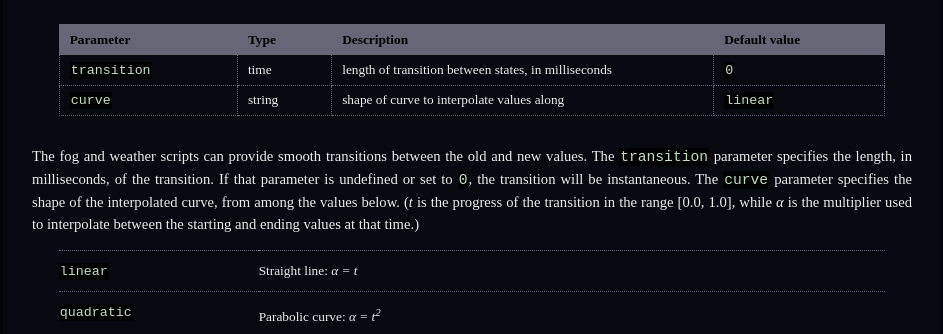
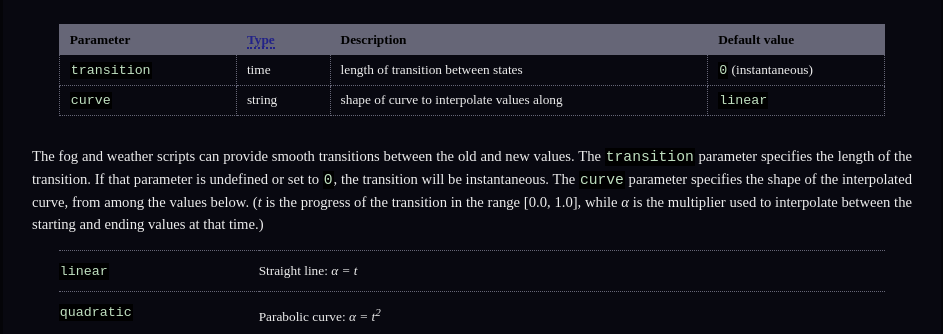
Before and after one commit to kdau/KDScript, a plain HTML site: page rendering-effects.html in a window 1280 px wide. Shown: the part 448-782 px from the top of the page, without its empty margins (144-1087 px from the left). Drawn offline with Linux system fonts and the light colour scheme.

Commit message:
Link to value type documentation in parameter tables. Don't describe time parameters as always being in milliseconds. Add IDs to headings in parameters.html.

```diff
--- a/doc.css
+++ b/doc.css
@@ -50,6 +50,7 @@ table { margin: 2em 2em 2em 2em; border-collapse: collapse; font-size: 10pt; }
 	caption { font-style: italic; }
 	th, td { border: 1px dotted #667; padding: 0.5em 0.75em; vertical-align: middle; text-align: left; }
 		thead th { background-color: #667; color: #000; border-style: solid; }
+			thead th a:link, thead th a:visited { color: #228; border-color: #228; border-width: 2px; }
 	col.identifier { width: 15em; }
 	col.type { width: 8em; }
 	col.description { width: 35em; }
--- a/rendering-effects.html
+++ b/rendering-effects.html
@@ -19,12 +19,12 @@
 		<h2 id="transitions">Transitions</h2>
 		<table>
 			<colgroup><col class="identifier"/><col class="type"/><col class="description"/><col class="values"/></colgroup>
-			<thead><tr><th>Parameter</th><th>Type</th><th>Description</th><th>Default value</th></tr></thead>
+			<thead><tr><th>Parameter</th><th><a href="parameters.html#types">Type</a></th><th>Description</th><th>Default value</th></tr></thead>
 		<tbody>
-			<tr><td><code>transition</code></td><td>time</td><td>length of transition between states, in milliseconds</td><td><code>0</code></td></tr>
+			<tr><td><code>transition</code></td><td>time</td><td>length of transition between states</td><td><code>0</code> (instantaneous)</td></tr>
 			<tr><td><code>curve</code></td><td>string</td><td>shape of curve to interpolate values along</td><td><code>linear</code></td></tr>
 		</tbody></table>
-		<p>The fog and weather scripts can provide smooth transitions between the old and new values. The <code>transition</code> parameter specifies the length, in milliseconds, of the transition. If that parameter is undefined or set to <code>0</code>, the transition will be instantaneous. The <code>curve</code> parameter specifies the shape of the interpolated curve, from among the values below. (<em>t</em> is the progress of the transition in the range [0.0, 1.0], while <em>&alpha;</em> is the multiplier used to interpolate between the starting and ending values at that time.)</p>
+		<p>The fog and weather scripts can provide smooth transitions between the old and new values. The <code>transition</code> parameter specifies the length of the transition. If that parameter is undefined or set to <code>0</code>, the transition will be instantaneous. The <code>curve</code> parameter specifies the shape of the interpolated curve, from among the values below. (<em>t</em> is the progress of the transition in the range [0.0, 1.0], while <em>&alpha;</em> is the multiplier used to interpolate between the starting and ending values at that time.)</p>
 		<dl>
 			<dt><code>linear</code></dt><dd>Straight line: <em>&alpha; = t</em></dd>
 			<dt><code>quadratic</code></dt><dd>Parabolic curve: <em>&alpha; = t<sup>2</sup></em></dd>
```
Also changed, not shown: KDCarried.html (+1 -1 lines), KDCarrier.html (+1 -1 lines), KDJunkTool.html (+1 -1 lines), KDQuestArrow.html (+1 -1 lines), KDRenewable.html (+2 -2 lines), KDShortText.html (+2 -2 lines), KDStatMeter.html (+1 -1 lines), KDSyncGlobalFog.html (+1 -1 lines), KDToolSight.html (+1 -1 lines), KDTrapEnvMap.html (+1 -1 lines), KDTrapFog.html (+1 -1 lines), KDTrapNextMission.html (+1 -1 lines), KDTrapWeather.html (+1 -1 lines), parameters.html (+3 -3 lines), 1 more files.
